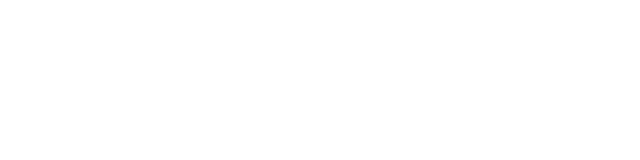
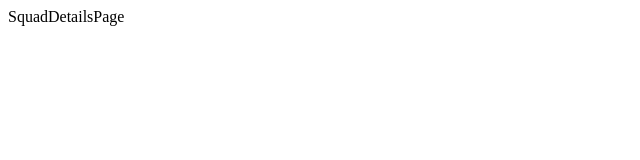
Before and after one commit to coh3-info/coh3-info, a React (Create React App) app: page /details in a window 1280 px wide. Shown: the top 160 px of the page, without its empty margins (0-640 px from the left). Built offline with nearby package versions, Linux system fonts and the light colour scheme.

Commit message:
Init 페이지 라우팅
react router dom 설치
SquadDetailsPage, SquadListPage 라우팅

```diff
--- a/package.json
+++ b/package.json
@@ -12,6 +12,7 @@
     "@types/react-dom": "^18.0.11",
     "react": "^18.2.0",
     "react-dom": "^18.2.0",
+    "react-router-dom": "^6.9.0",
     "react-scripts": "5.0.1",
     "styled-components": "^5.3.9",
     "typescript": "^4.9.5",
--- a/src/index.tsx
+++ b/src/index.tsx
@@ -2,11 +2,13 @@
 import ReactDOM from 'react-dom/client';
 import App from './App';
 import reportWebVitals from './reportWebVitals';
+import router from './pages/router';
+import { RouterProvider } from 'react-router-dom';
 
 const root = ReactDOM.createRoot(document.getElementById('root') as HTMLElement);
 root.render(
   <React.StrictMode>
-    <App />
+    <RouterProvider router={router} />
   </React.StrictMode>
 );
 
--- /dev/null
+++ b/src/pages/SquadDetailsPage.tsx
@@ -0,0 +1,5 @@
+const SquadDetailsPage = () => {
+  return <div>SquadDetailsPage</div>;
+};
+
+export default SquadDetailsPage;
--- /dev/null
+++ b/src/pages/SquadListPage.tsx
@@ -0,0 +1,5 @@
+const SquadListPage = () => {
+  return <div>SquadListPage</div>;
+};
+
+export default SquadListPage;
--- /dev/null
+++ b/src/pages/router.tsx
@@ -0,0 +1,16 @@
+import { createBrowserRouter } from 'react-router-dom';
+import SquadDetailsPage from './SquadDetailsPage';
+import SquadListPage from './SquadListPage';
+
+const router = createBrowserRouter([
+  {
+    path: '/',
+    element: <SquadListPage />,
+  },
+  {
+    path: '/details',
+    element: <SquadDetailsPage />,
+  },
+]);
+
+export default router;
```
Also changed, not shown: 1 other file (tests, documents, lock files or other folders).
